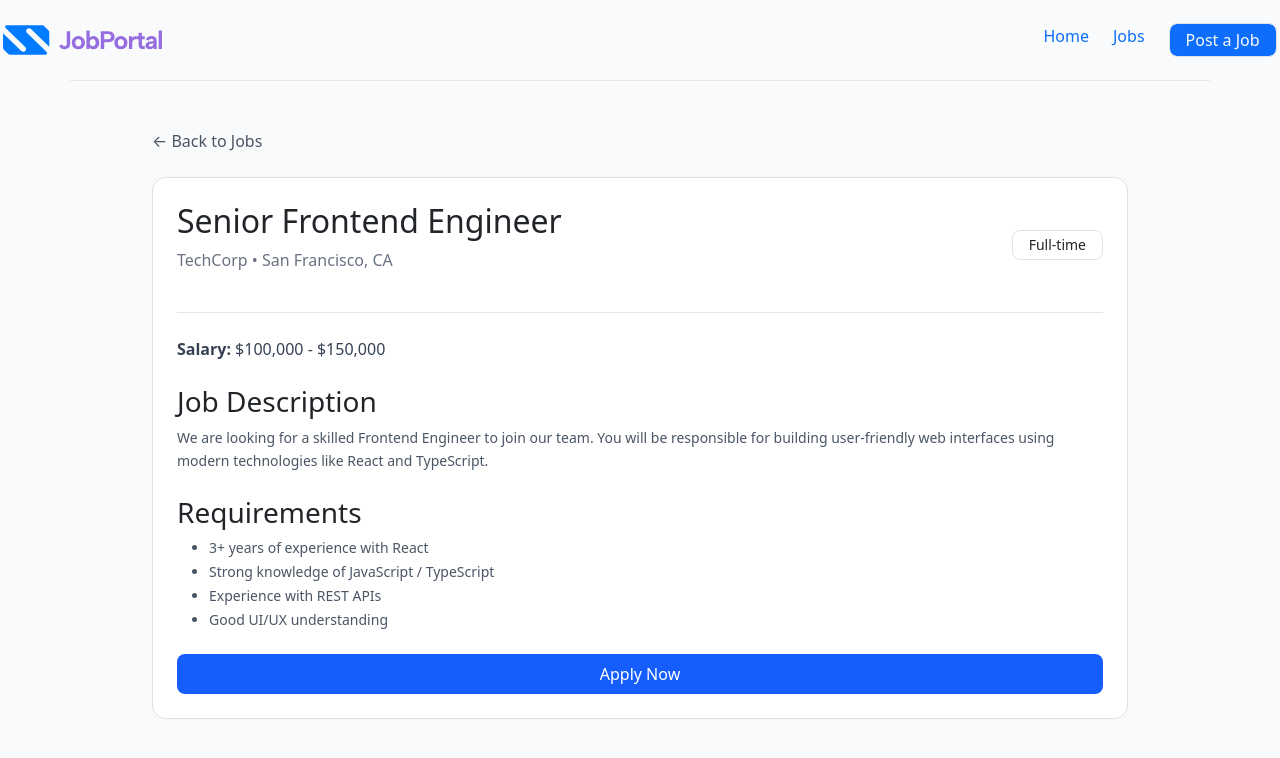
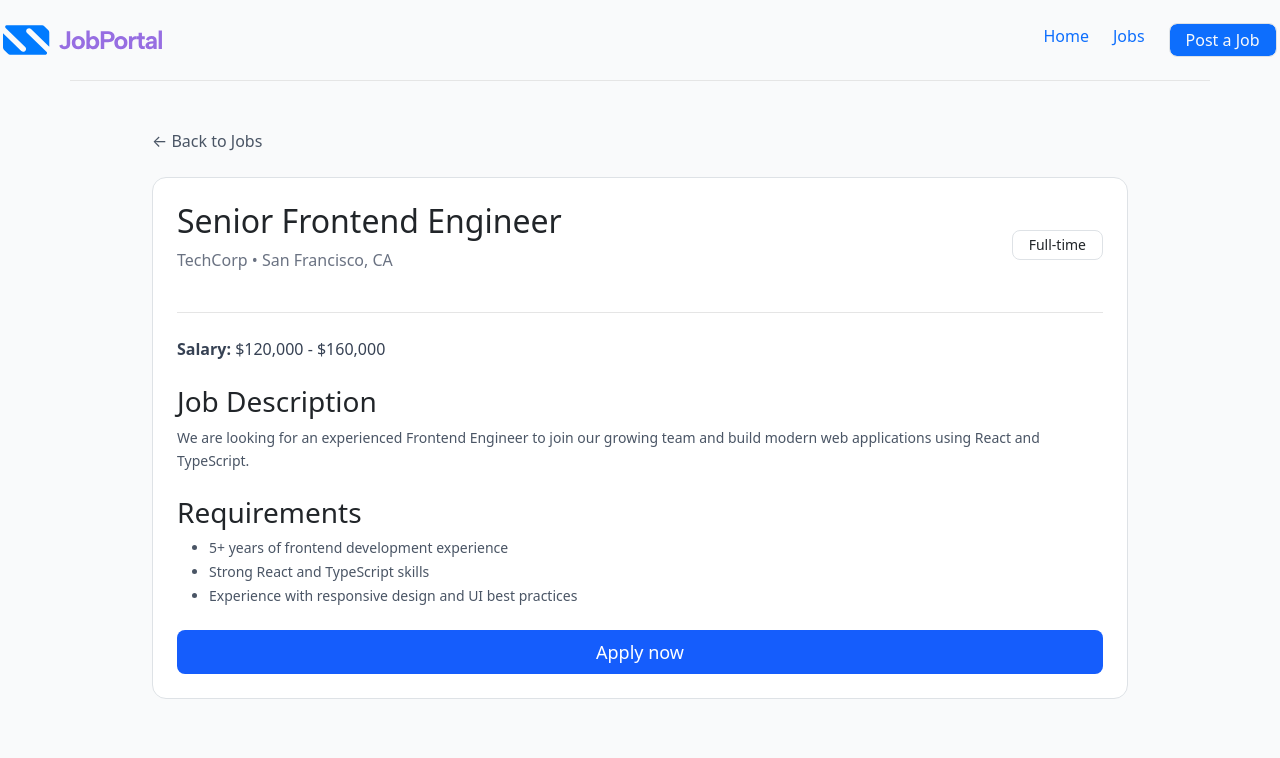
Before and after one commit to olimovmirjon150-byte/JobPortal, a Next.js app: page /jobDetails/1 in a window 1280 px wide. Shown: the top 758 px of the page. Built offline with nearby package versions, Linux system fonts and the light colour scheme; data requests are answered from the project's data file.

Commit message:
13th commit

```diff
--- a/app/jobDetails/[id]/page.tsx
+++ b/app/jobDetails/[id]/page.tsx
@@ -1,7 +1,44 @@
+"use client"
+
 import Header from "@/app/_components/Header";
 import Link from "next/link";
+import {
+  Dialog,
+  DialogContent,
+  DialogHeader,
+  DialogTitle,
+  DialogTrigger,
+} from "@/components/ui/dialog";
+import axios from "axios";
+import { useEffect, useState } from "react";
+import { useParams } from "next/navigation";
+import { Job } from "@/types";
 
 const page = () => {
+  const params = useParams();
+  const jobId = params?.id ?? "";
+  const [jobs, setJobs] = useState<Job[]>([]);
+  const [loading, setLoading] = useState(true);
+  const [error, setError] = useState<string | null>(null);
+
+  useEffect(() => {
+    getJobs();
+  }, []);
+
+  const getJobs = async () => {
+    try {
+      const { data } = await axios.get<Job[]>("http://localhost:4000/job");
+      setJobs(data);
+    } catch (error) {
+      console.log(error);
+      setError("Failed to load job details.");
+    } finally {
+      setLoading(false);
+    }
+  };
+
+  const selectedJob = jobs.find((job) => job.id === jobId);
+
   return (
     <section className="bg-gray-50 min-h-screen">
         <Header />
@@ -15,59 +52,70 @@ const page = () => {
 
         {/* Card */}
         <div className="bg-white border rounded-xl p-6">
-
-          {/* Header */}
+          {loading ? (
+            <div className="text-center py-20 text-gray-500">Loading job details...</div>
+          ) : error ? (
+            <div className="text-center py-20 text-red-600">{error}</div>
+          ) : !selectedJob ? (
+            <div className="text-center py-20 text-gray-500">Job not found.</div>
+          ) : (
+            <>
               <div className="flex flex-col md:flex-row md:justify-between md:items-center gap-4">
                 <div>
-              <h2 className="text-2xl font-bold text-gray-900">
-                Senior Frontend Engineer
-              </h2>
+                  <h2 className="text-2xl font-bold text-gray-900">{selectedJob.title}</h2>
                   <p className="text-gray-500 mt-1">
-                TechCorp • San Francisco, CA
+                    {selectedJob.company} • {selectedJob.location}
                   </p>
                 </div>
 
-            <span className="px-3 py-1 text-sm border rounded-md w-fit">
-              Full-time
-            </span>
+                <span className="px-3 py-1 text-sm border rounded-md w-fit">{selectedJob.jobType}</span>
               </div>
 
-          {/* Divider */}
               <div className="border-t my-6"></div>
 
-          {/* Salary */}
               <p className="text-gray-700 mb-4">
-            <span className="font-semibold">Salary:</span> $100,000 - $150,000
+                <span className="font-semibold">Salary:</span> {selectedJob.salary || "Not specified"}
               </p>
 
-          {/* Description */}
               <div className="mb-6">
                 <h3 className="font-semibold mb-2">Job Description</h3>
-            <p className="text-gray-600 text-sm leading-relaxed">
-              We are looking for a skilled Frontend Engineer to join our team.
-              You will be responsible for building user-friendly web interfaces
-              using modern technologies like React and TypeScript.
-            </p>
+                <p className="text-gray-600 text-sm leading-relaxed">{selectedJob.description}</p>
               </div>
 
-          {/* Requirements */}
               <div className="mb-6">
                 <h3 className="font-semibold mb-2">Requirements</h3>
                 <ul className="list-disc pl-5 text-gray-600 text-sm space-y-1">
-              <li>3+ years of experience with React</li>
-              <li>Strong knowledge of JavaScript / TypeScript</li>
-              <li>Experience with REST APIs</li>
-              <li>Good UI/UX understanding</li>
+                  {Array.isArray(selectedJob.requirements) ? (
+                    selectedJob.requirements.map((item, index) => <li key={index}>{item}</li>)
+                  ) : (
+                    <li>{selectedJob.requirements}</li>
+                  )}
                 </ul>
               </div>
 
-          {/* Buttons */}
               <div className="flex gap-4">
-            <button className="bg-blue-600 w-100 text-white px-6 py-2 rounded-md! text-sm hover:bg-blue-700 transition">
-              Apply Now
-            </button>
+                <Dialog>
+                  <DialogTrigger className="bg-blue-600 px-3 py-2 text-white rounded-md! w-100 text-lg!">Apply now</DialogTrigger>
+                  <DialogContent>
+                    <DialogHeader>
+                      <DialogTitle className="text-sm!">Apply for Position</DialogTitle>
+                      <div>
+                        <div>
+                          <p className="mb-0">Full Name</p>
+                          <input className="w-100 form-control" type="text" placeholder="John Doe..." />
                         </div>
-
+                        <div>
+                          <p className="mt-2 mb-0">Email</p>
+                          <input className="w-100 form-control" type="email" placeholder="john@exemple.com" />
+                        </div>
+                        <button className="w-100 bg-blue-600 text-white px-3 py-2 mt-3 rounded-md! transition-all hover:bg-blue-700!">Submit Application</button>
+                      </div>
+                    </DialogHeader>
+                  </DialogContent>
+                </Dialog>
+              </div>
+            </>
+          )}
         </div>
       </div>
     </section>
```
Lines whose indentation alone changed are shown as unchanged.
